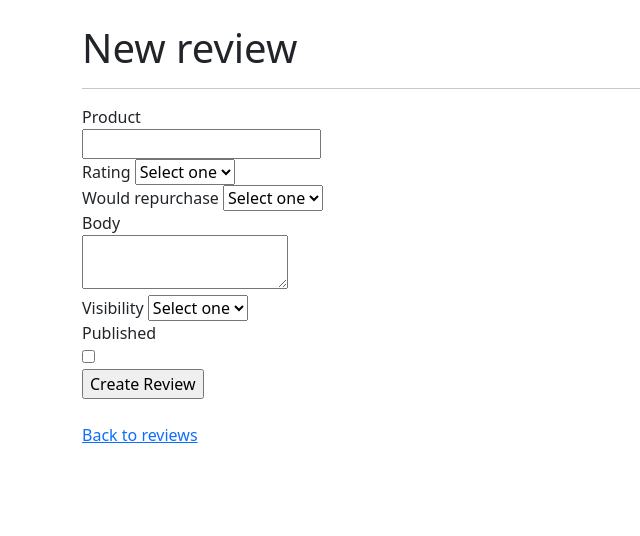
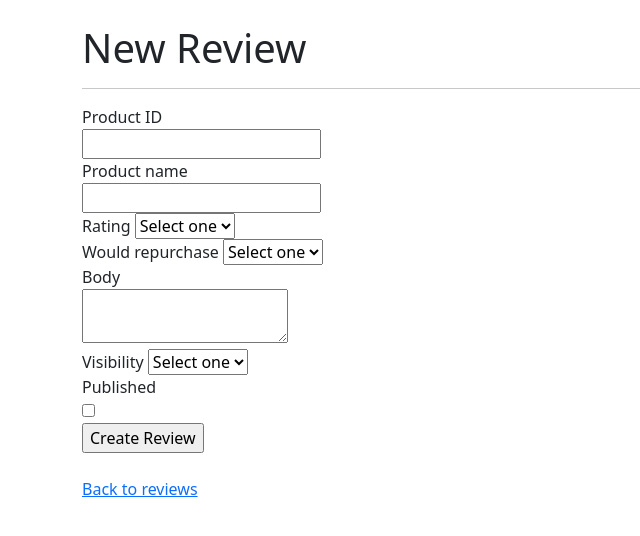
Before and after one commit to chiucarman/Reviews, a Rails app: page /reviews/new in a window 1280 px wide. Shown: the part 56-592 px from the top of the page, without its empty margins (0-640 px from the left). Run offline with Rails 7, Linux system fonts and the light colour scheme; the visitor is signed in with stand-in values (Sample User, id 1); some libraries are stand-ins or nearby versions.

Commit message:
product id and name prepopulated if creating a review from show products!

```diff
--- a/app/controllers/reviews_controller.rb
+++ b/app/controllers/reviews_controller.rb
@@ -17,6 +17,7 @@ class ReviewsController < ApplicationController
   def new
     @review = Review.new
     @review.product_id = params[:product_id] if params[:product_id]
+    @review.product_name = params[:product_name] if params[:product_name]
   end
 
   # GET /reviews/1/edit
--- a/app/models/review.rb
+++ b/app/models/review.rb
@@ -24,6 +24,8 @@
 #  fk_rails_...  (product_id => products.id)
 #
 class Review < ApplicationRecord
+  attr_accessor :product_name
+
   belongs_to :owner, class_name: "User"
   belongs_to :product
   has_many :media, class_name: "Media", dependent: :destroy
--- a/app/views/products/show.html.erb
+++ b/app/views/products/show.html.erb
@@ -1,7 +1,7 @@
 <%= render @product %>
 
 <div>
-  <%= link_to 'Create New Review', new_review_path(product_id: @product.id) %> |
+  <%= link_to 'Create New Review', new_review_path(product_name: @product.name, product_id: @product.id) %> |
   <%= link_to "Edit this product", edit_product_path(@product) %> |
   <%= link_to "Back to products", products_path %>
   <%= button_to "Destroy this product", @product, method: :delete %>
--- a/app/views/reviews/_form.html.erb
+++ b/app/views/reviews/_form.html.erb
@@ -12,11 +12,16 @@
   <% end %>
 
 <hr>
-
   <div>
-    <%= form.label :product_id, style: "display: block" %>
+    <%= form.label :product_id, 'Product ID', style: "display: block" %>
     <%= form.number_field :product_id %>
   </div>
+
+  <%# if @product_id != nil %>
+    <div>
+      <%= form.label :product_name, style: "display: block" %>
+      <%= form.text_field :product_name %>
+    </div>
 
   <div>
     <%= form.label :rating %>
--- a/app/views/reviews/new.html.erb
+++ b/app/views/reviews/new.html.erb
@@ -1,4 +1,4 @@
-<h1>New review</h1>
+<h1>New Review</h1>
 
 <%= render "form", review: @review %>
 
```
